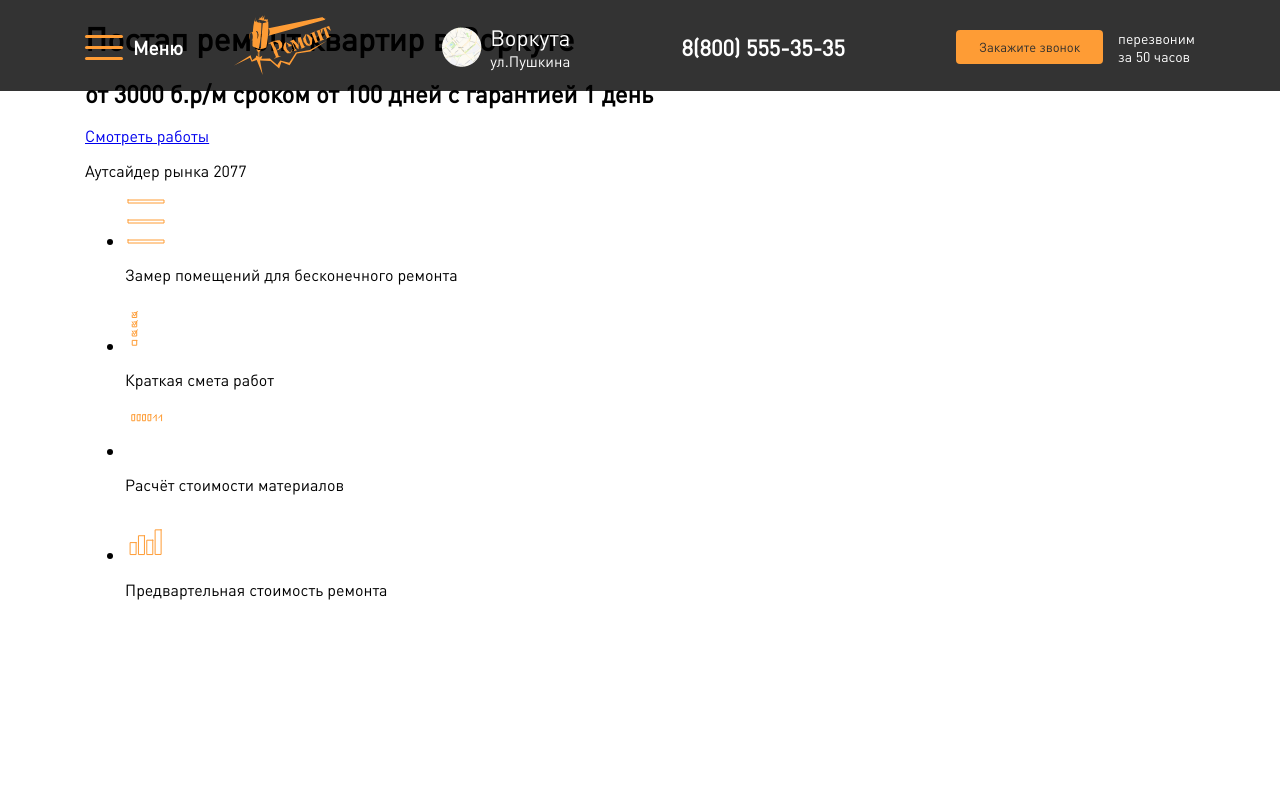
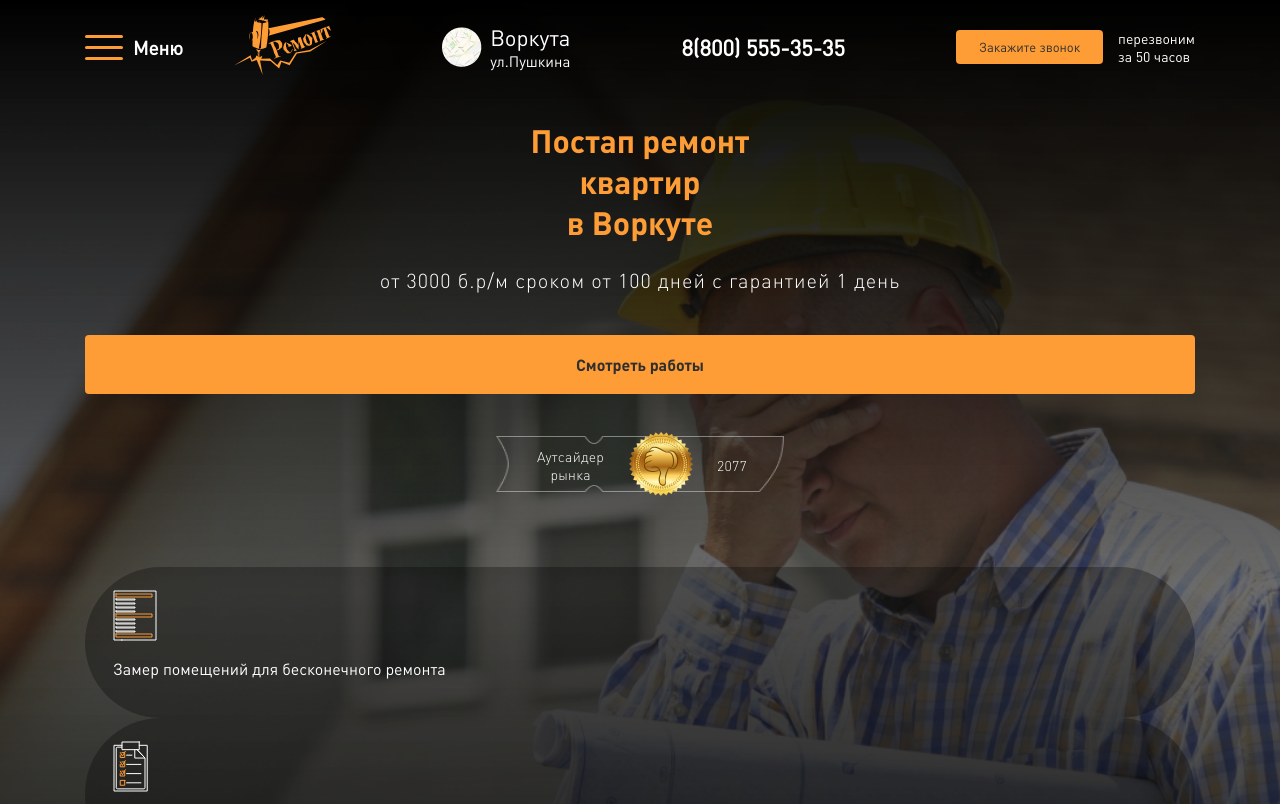
Before and after one commit to bgicode/remont, a website: page app/index.html in a window 1280 px wide. Shown: the top 804 px of the page. Drawn offline with Linux system fonts and the light colour scheme; files whose address does not match are found by name.

Commit message:
add advantages

```diff
--- a/app/index.html
+++ b/app/index.html
@@ -35,11 +35,11 @@
         </div>
         <header class="header">
             <div class="header_wrap wrap">
-                <h1 class="header_title">Постап ремонт квартир в Воркуте</h1>
+                <h1 class="header_title">Постап ремонт <br> квартир <br> в Воркуте</h1>
                 <h2 class="header_subtitle">от 3000 б.р/м сроком от 100 дней с гарантией 1 день</h2>
                 <div class="header_buttons">
                     <a class="header_work" href="#">Смотреть работы</a>
-                    <p class="header_lider"><span>Аутсайдер рынка</span> <span>2077</span></p>
+                    <p class="header_lider"><span>Аутсайдер <br> рынка</span> <span>2077</span></p>
                 </div>
             </div>
             <div class="header_wrap-two wrap">
--- /dev/null
+++ b/app/scss/blocks/_advanteges.scss
@@ -0,0 +1,10 @@
+.advantages {
+    list-style: none;
+}
+
+.advantages_item {
+    padding: 23px 28px;
+    box-sizing: border-box;
+    background: rgba(0, 0, 0, 0.3);
+    border-radius: 76px;
+}
--- a/app/scss/blocks/_fixed.scss
+++ b/app/scss/blocks/_fixed.scss
@@ -6,7 +6,7 @@
     z-index: 10;
     color: $white;
     box-sizing: border-box;
-    background-color: rgba(0, 0, 0, .8);
+    //background-color: rgba(0, 0, 0, .8);
     width: 100%;
     padding: 15px;
     padding-bottom: 12px;
--- a/app/scss/blocks/_header.scss
+++ b/app/scss/blocks/_header.scss
@@ -0,0 +1,100 @@
+.header {
+    background: url("../images/screen-bg.jpg") 70% top no-repeat $black;
+    background-size: cover;
+    color: $white;
+    position: relative;
+    z-index: 1;
+
+    &::before {
+        background: linear-gradient(180deg, #000000 0%, rgba(255, 255, 255, 0) 50.52%, #000000 100%), rgba(32, 32, 32, 0.66);
+        background-blend-mode: multiply, normal;
+        content: "";
+        position: absolute;
+        left: 0;
+        top: 0;
+        right: 0;
+        bottom: 0;
+        z-index: -1;
+    }
+}
+
+.header_wrap {
+    padding-top: 1px;
+}
+
+.header_title {
+    font-family: $boldFont;
+    font-size: px-to-rem(32);
+    line-height:  px-to-rem(41);
+    color: $primary;
+    text-align: center;
+    margin-top: 119px;
+    margin-bottom: 24px;
+    font-weight: bold;
+}
+
+.header_subtitle {
+    font-family: $lightFont;
+    font-size: px-to-rem(20);
+    line-height:  px-to-rem(26);
+    text-align: center;
+    margin: 24px 0 42px 0;
+    font-weight: 100;
+    letter-spacing:  px-to-rem(1);
+}
+
+.header_work {
+    @include btn {
+        width: auto;
+        padding-top: 19px;
+        padding-bottom: 19px;
+        font-size: px-to-rem(16);
+        line-height: px-to-rem(21);
+        font-family: $boldFont;
+        font-weight: bold;
+    }
+}
+
+.header_lider {
+    background: url("../images/rectangle.png") center no-repeat;
+    padding-top: 17px;
+    padding-bottom: 14px;
+    background-size: 288px 56px;
+    font-family: $lightFont;
+    letter-spacing: px-to-rem(0.3) ;
+    font-size: px-to-rem(14);
+    line-height: px-to-rem(18);
+    display: flex;
+    justify-content: space-between;
+    margin: 36px auto 70px;
+    max-width: 288px;
+    position: relative;
+
+    &::after {
+        content:"";
+        background: url("../images/medal.png") center no-repeat;
+        width: 64px;
+        height: 64px;
+        position: absolute;
+        left: 133px;
+        top: 50%;
+        transform: translateY(-50%);
+    }
+
+    span {
+        &:nth-child(1){
+            margin-left: 41px;
+            text-align: center;
+
+        }
+
+        &:nth-child(2){
+            margin: auto 37px auto 0;
+        }
+    }
+}
+
+.header_list {
+    margin-bottom: 0;
+    padding: 0;
+}
--- a/app/scss/style.scss
+++ b/app/scss/style.scss
@@ -8,3 +8,4 @@
 
 @import "blocks/header";
 @import "blocks/fixed";
+@import "blocks/advanteges";
```
Also changed, not shown: app/css/style.min.css.
